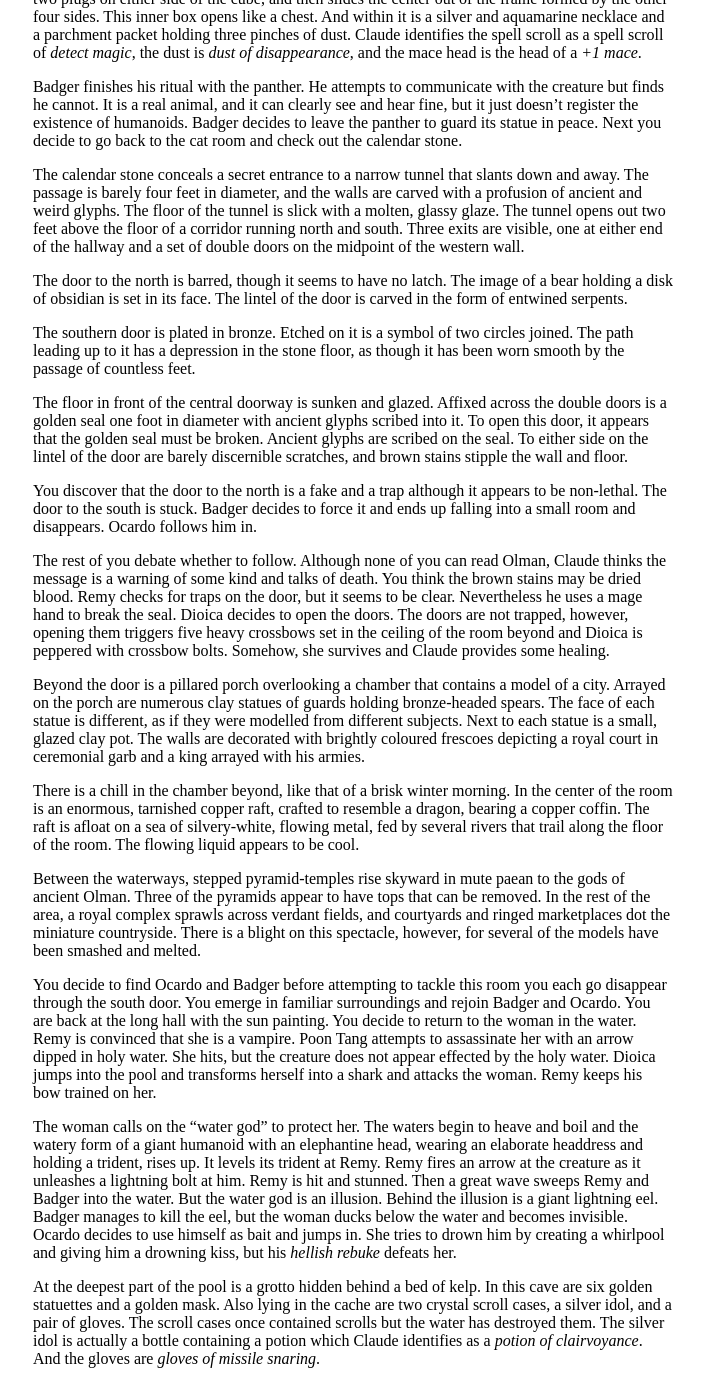
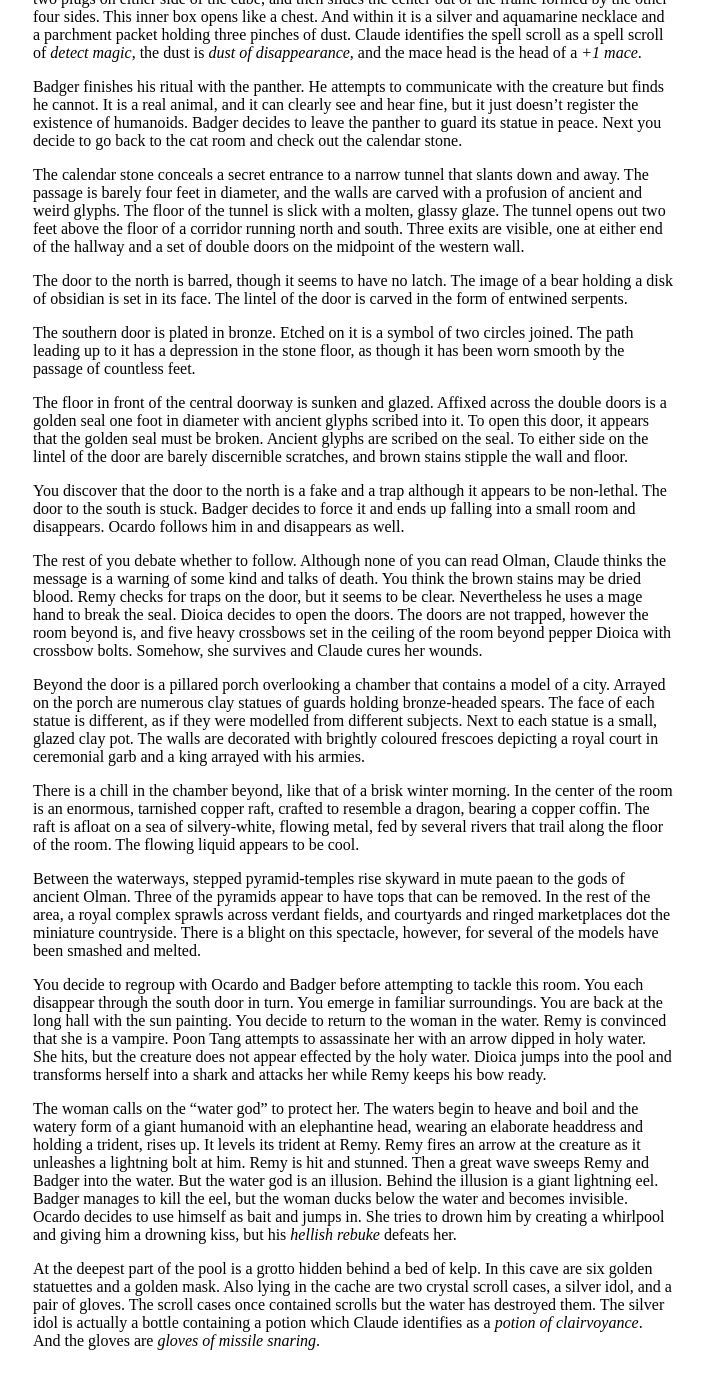
Before and after one commit to paulsinnett/yawningportal, a Jekyll site: the page built from shrine3.md, in a window 1280 px wide and 1400 px high, scrolled down 4374 px. Shown: the whole window, without its empty margins (287-991 px from the left). Built offline with Jekyll 4.4.1, drawn with Linux system fonts in a browser that asks for light colours; our own code applies the rules of GitHub Pages for plain Markdown files.

Commit message:
corrections

```diff
--- a/shrine3.md
+++ b/shrine3.md
@@ -78,9 +78,9 @@ The southern door is plated in bronze. Etched on it is a symbol of two circles j
 
 The floor in front of the central doorway is sunken and glazed. Affixed across the double doors is a golden seal one foot in diameter with ancient glyphs scribed into it. To open this door, it appears that the golden seal must be broken. Ancient glyphs are scribed on the seal. To either side on the lintel of the door are barely discernible scratches, and brown stains stipple the wall and floor.
 
-You discover that the door to the north is a fake and a trap although it appears to be non-lethal. The door to the south is stuck. Badger decides to force it and ends up falling into a small room and disappears. Ocardo follows him in.
+You discover that the door to the north is a fake and a trap although it appears to be non-lethal. The door to the south is stuck. Badger decides to force it and ends up falling into a small room and disappears. Ocardo follows him in and disappears as well.
 
-The rest of you debate whether to follow. Although none of you can read Olman, Claude thinks the message is a warning of some kind and talks of death. You think the brown stains may be dried blood. Remy checks for traps on the door, but it seems to be clear. Nevertheless he uses a mage hand to break the seal. Dioica decides to open the doors. The doors are not trapped, however, opening them triggers five heavy crossbows set in the ceiling of the room beyond and Dioica is peppered with crossbow bolts. Somehow, she survives and Claude provides some healing.
+The rest of you debate whether to follow. Although none of you can read Olman, Claude thinks the message is a warning of some kind and talks of death. You think the brown stains may be dried blood. Remy checks for traps on the door, but it seems to be clear. Nevertheless he uses a mage hand to break the seal. Dioica decides to open the doors. The doors are not trapped, however the room beyond is, and five heavy crossbows set in the ceiling of the room beyond pepper Dioica with crossbow bolts. Somehow, she survives and Claude cures her wounds.
 
 Beyond the door is a pillared porch overlooking a chamber that contains a model of a city. Arrayed on the porch are numerous clay statues of guards holding bronze-headed spears. The face of each statue is different, as if they were modelled from different subjects. Next to each statue is a small, glazed clay pot. The walls are decorated with brightly coloured frescoes depicting a royal court in ceremonial garb and a king arrayed with his armies.
 
@@ -88,7 +88,7 @@ There is a chill in the chamber beyond, like that of a brisk winter morning. In
 
 Between the waterways, stepped pyramid-temples rise skyward in mute paean to the gods of ancient Olman. Three of the pyramids appear to have tops that can be removed. In the rest of the area, a royal complex sprawls across verdant fields, and courtyards and ringed marketplaces dot the miniature countryside. There is a blight on this spectacle, however, for several of the models have been smashed and melted.
 
-You decide to find Ocardo and Badger before attempting to tackle this room you each go disappear through the south door. You emerge in familiar surroundings and rejoin Badger and Ocardo. You are back at the long hall with the sun painting. You decide to return to the woman in the water. Remy is convinced that she is a vampire. Poon Tang attempts to assassinate her with an arrow dipped in holy water. She hits, but the creature does not appear effected by the holy water. Dioica jumps into the pool and transforms herself into a shark and attacks the woman. Remy keeps his bow trained on her.
+You decide to regroup with Ocardo and Badger before attempting to tackle this room. You each disappear through the south door in turn. You emerge in familiar surroundings. You are back at the long hall with the sun painting. You decide to return to the woman in the water. Remy is convinced that she is a vampire. Poon Tang attempts to assassinate her with an arrow dipped in holy water. She hits, but the creature does not appear effected by the holy water. Dioica jumps into the pool and transforms herself into a shark and attacks her while Remy keeps his bow ready.
 
 The woman calls on the "water god" to protect her. The waters begin to heave and boil and the watery form of a giant humanoid with an elephantine head, wearing an elaborate headdress and holding a trident, rises up. It levels its trident at Remy. Remy fires an arrow at the creature as it unleashes a lightning bolt at him. Remy is hit and stunned. Then a great wave sweeps Remy and Badger into the water. But the water god is an illusion. Behind the illusion is a giant lightning eel. Badger manages to kill the eel, but the woman ducks below the water and becomes invisible. Ocardo decides to use himself as bait and jumps in. She tries to drown him by creating a whirlpool and giving him a drowning kiss, but his _hellish rebuke_ defeats her.
 
```
